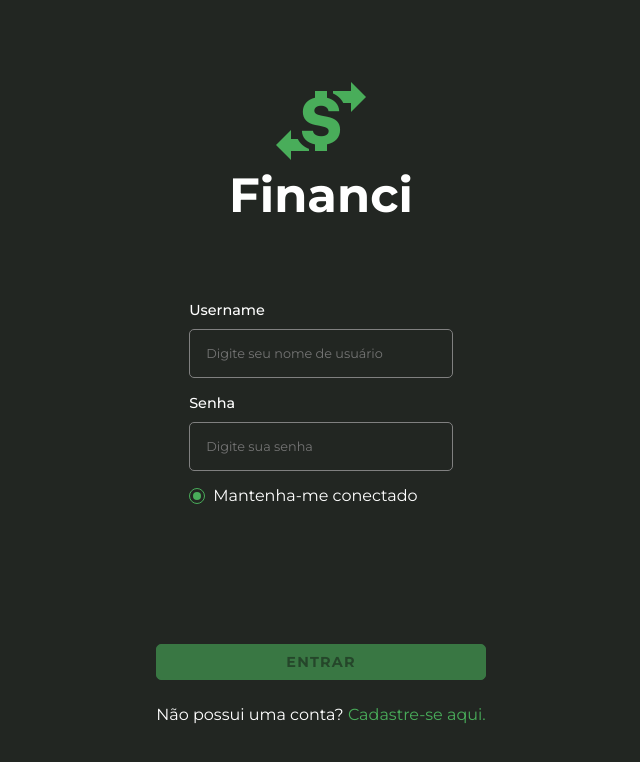
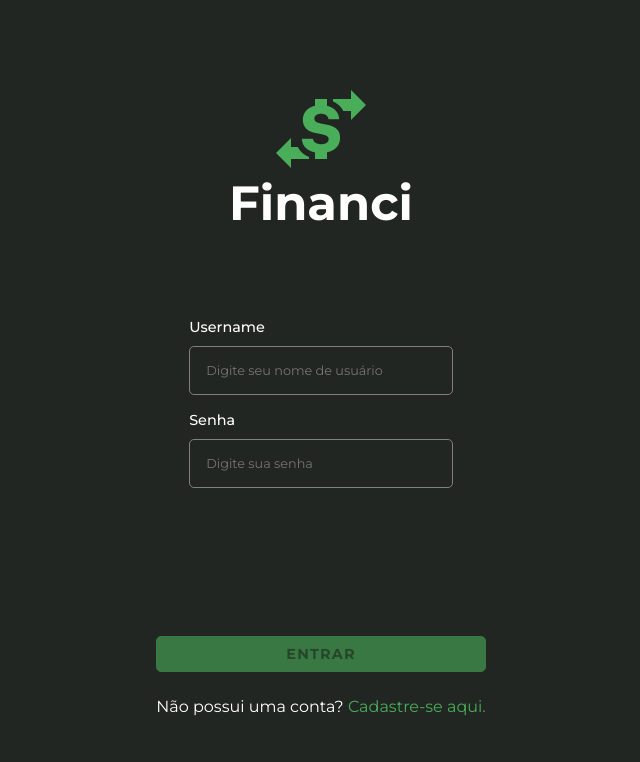
Before and after one commit to grupo-bala/financi-web-front-end, a Vue app: page /login in a window 1280 px wide. Shown: the top 762 px of the page, without its empty margins (319-959 px from the left). Built offline with nearby package versions, Linux system fonts and the light colour scheme; no server answers; what oh-vue-icons would draw is missing.

Commit message:
refactor: remove the checkbox at the login page file

```diff
--- a/src/views/LoginPage.vue
+++ b/src/views/LoginPage.vue
@@ -4,7 +4,6 @@ import { useStorage } from "@vueuse/core";
 import axios, { AxiosError } from "axios";
 import Input from "../components/Inputs/InputField.vue";
 import Button from "../components/ButtonComponent.vue";
-import CheckboxLogin from "../components/Inputs/CheckboxLogin.vue";
 import router from "../router";
 
 const username = ref("");
@@ -68,7 +67,6 @@ async function login() {
         placeholder="Digite sua senha"
         @is-correct="(correct: boolean) => isPasswordCorrect = correct"
       />
-      <CheckboxLogin text="Mantenha-me conectado" />
       <p
         v-if="feedback.length > 0"
         class="main_container__inputs__error"
```
